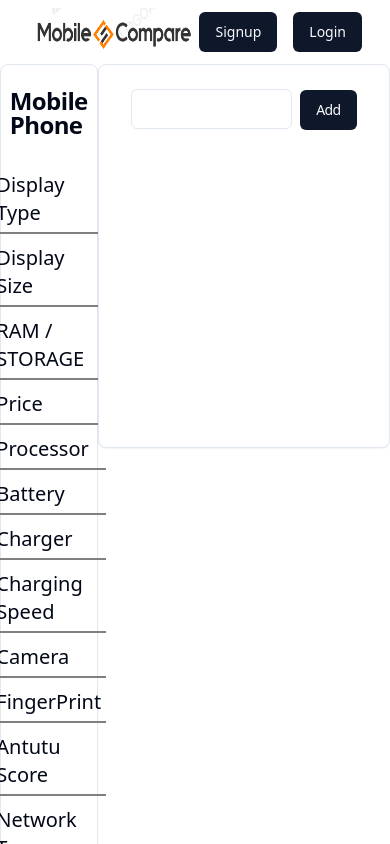
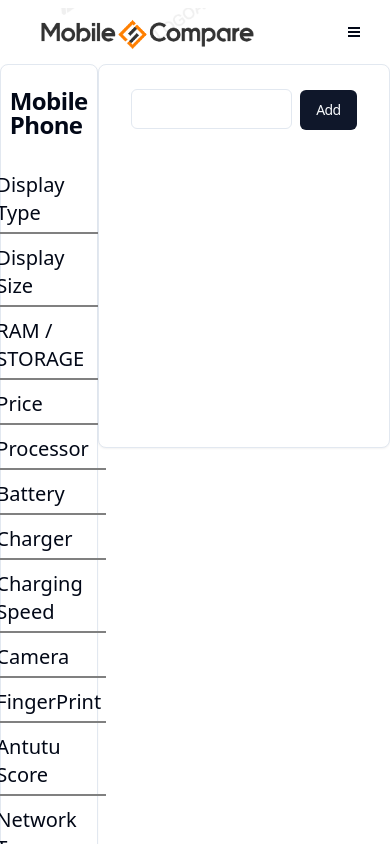
Before and after one commit to parmarharsh2490/Mobile-Comparision, a React (Vite) app: page / in a window 390 px wide. Shown: the top 844 px of the page. Built offline with nearby package versions, Linux system fonts and the light colour scheme.

Commit message:
'responsive'

```diff
--- a/src/components/Navigation.tsx
+++ b/src/components/Navigation.tsx
@@ -1,29 +1,30 @@
-import { useContext } from 'react';
+import { useContext, useState } from 'react';
 import logo from './../Images/logo.png.png'
 import { Button } from './ui/button'
 import { CgProfile } from "react-icons/cg";
 import { Link } from 'react-router-dom';
 import { MobileContext } from './store';
-
+import { VscThreeBars } from "react-icons/vsc";
+import { VscClose } from "react-icons/vsc";
 const Navigation = () => {
     const { user } = useContext(MobileContext);
-
+    const [showNavbar,setShowNavbar] = useState(true);
     return (
         <nav className='mb-2'>
             <div className='flex flex-row items-center justify-between px-7 relative mt-2'>
                 <Link to={'/home'} className="flex items-center">
                     <img src={logo} alt="" className="h-12 w-auto" />
                 </Link>
-                <div className="flex hidden items-center md:block lg:block  md:space-x-16  lg:space-x-32 sm:hidden ">
+                <div className=" hidden md:block lg:block  md:space-x-16  lg:space-x-32  ">
                     <Link to={'/home'} className='nav-link'>Home</Link>
                     <Link to={'/phonesList'} className='nav-link'>Phones</Link>
                     <Link to={'/wishlist'} className='nav-link'>WishList</Link>
                 </div>
-                <div className="flex items-center space-x-4">
+                <div className="space-x-4 hidden md:flex">
                     {user?.username === '' ? (
                         <>
-                            <Link to={'/signup'}><Button>Signup</Button></Link>
-                            <Link to={'/login'}><Button>Login</Button></Link>
+                            <Link to={'/signup'}><Button className='w-14 sm:w-20'>Signup</Button></Link>
+                            <Link to={'/login'}><Button className='w-12 sm:w-20'>Login</Button></Link>
                         </>
                     ) : (
                         <Link to={'/profile'} className='flex items-center'>
@@ -32,6 +33,16 @@ const Navigation = () => {
                         </Link>
                     )}
                 </div>
+                <div className='md:hidden'>
+                {showNavbar &&< VscThreeBars onClick={() => {setShowNavbar(!showNavbar)}} /> }
+              { !showNavbar &&    <VscClose   onClick={() => {setShowNavbar(!showNavbar)}} /> }
+                <div style={{backgroundColor : '#EEEEEE'}}  className={`${showNavbar ? 'hidden' : 'flex'} flex flex-col absolute top-12 text-4xl left-0 justify-start items-center p-3 w-screen h-screen`}>
+                    <Link to={'/phonesList'} className='nav-link mt-8'>Phones</Link>
+                    <Link to={'/wishlist'} className='nav-link mt-8'>WishList</Link>
+                    <Link to={'/signup'} className='mt-8'>Signup</Link>
+                            <Link to={'/login'} className='mt-8'>Login</Link>
+                </div>
+                </div>
             </div>
         </nav>
     );
```
